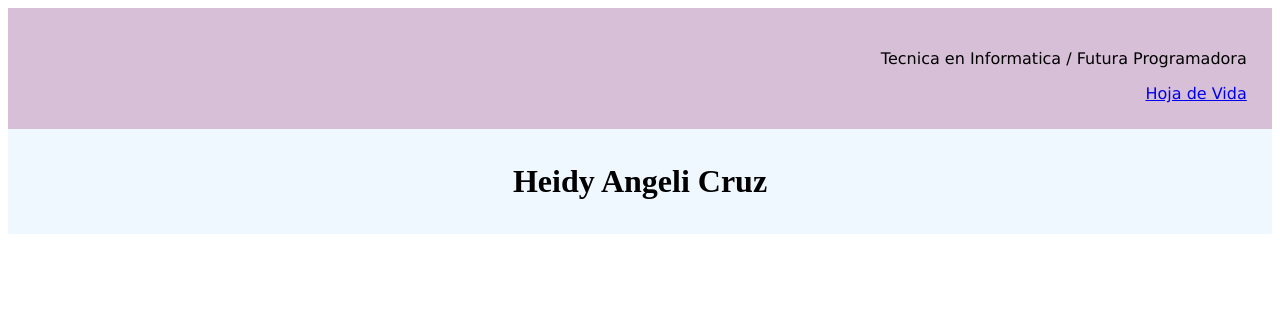
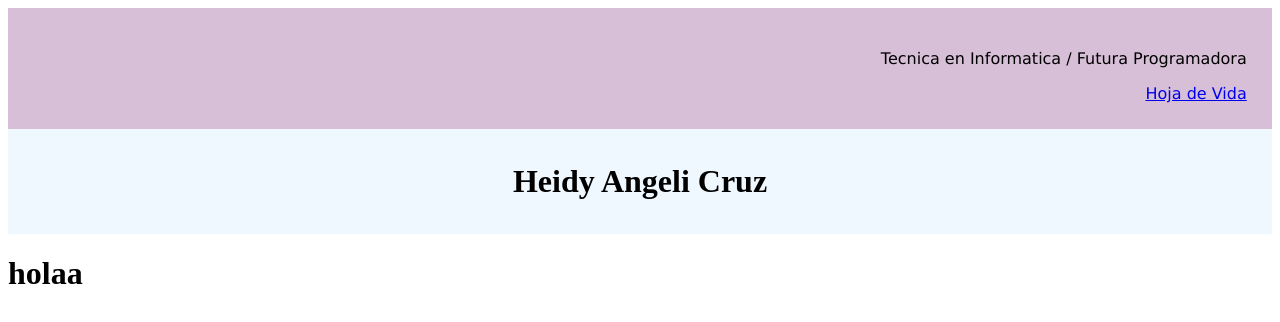
Before and after one commit to Heidy13Cruz/Mi-portafolio, a plain HTML site: page index.html in a window 1280 px wide. Drawn offline with Linux system fonts and the light colour scheme.

Commit message:
Finalizar html

```diff
--- a/index.html
+++ b/index.html
@@ -17,6 +17,6 @@
         <h1>Heidy Angeli Cruz</h1>
     </footer>
 
-
+   <h1>holaa</h1>
 </body>
 </html>
```
